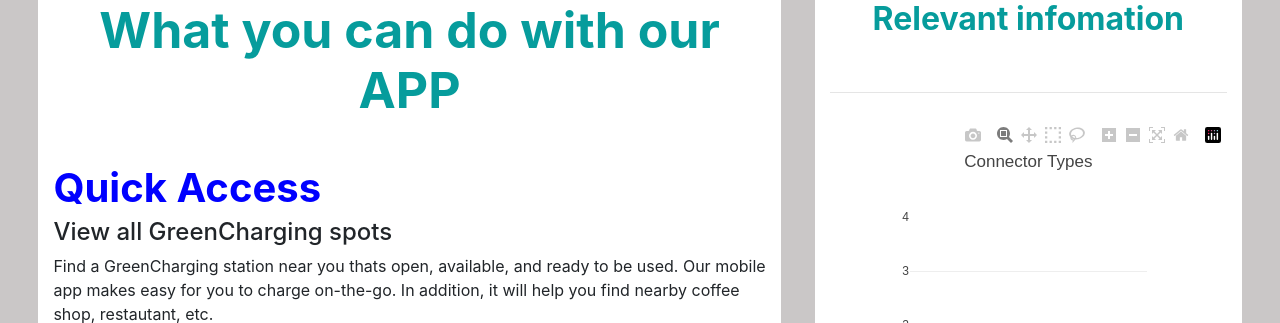
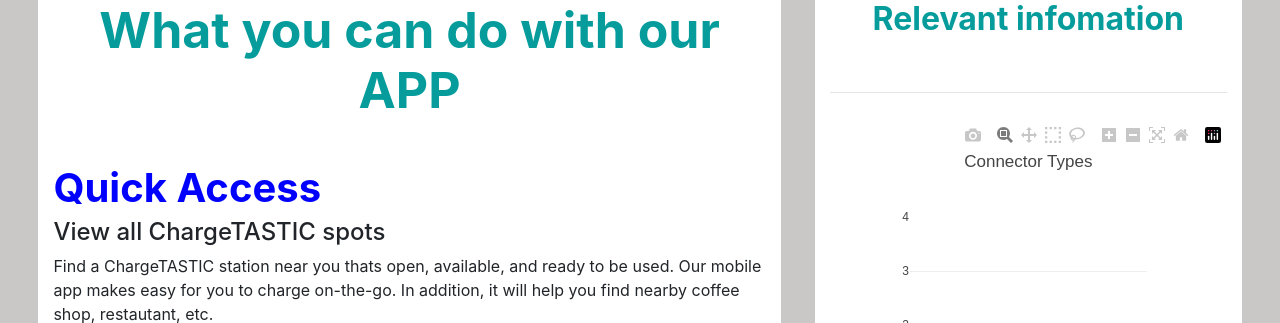
Before and after one commit to chuhaovince/Electric_Charging_Stations_App, a Flask app: page / in a window 1280 px wide. Shown: the part 941-1264 px from the top of the page. Run offline with Flask 2, Linux system fonts and the light colour scheme; data that the repository does not hold is empty; some libraries are stand-ins or nearby versions.

Commit message:
Text correction as Logo has changed

```diff
--- a/Electric_Charging_Stations/templates/index.html
+++ b/Electric_Charging_Stations/templates/index.html
@@ -42,9 +42,9 @@
                         <div class="sixty-forty-row">
                             <div class="sixty-side">
                                 <b><div class="sixty-pre-title"><font color="blue">Quick Access</font></div></b>
-                                <h4 class="sixty-title">View all GreenCharging spots</h4>
+                                <h4 class="sixty-title">View all ChargeTASTIC spots</h4>
                                 <div class="sixty-blurb">
-                                    Find a GreenCharging station near you thats
+                                    Find a ChargeTASTIC station near you thats
                                     open, available, and ready to be used. Our mobile
                                     app makes easy for you to charge on-the-go.
                                     In addition, it will help you find nearby
```
